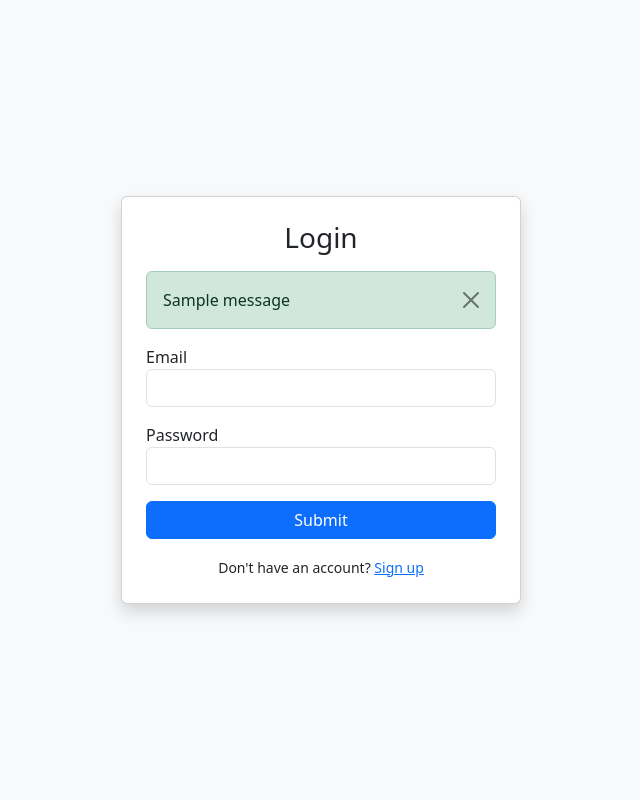
After one commit to delosreyesjohnpaul/URL-Phishing-Detection-System, a Flask app: page /login in a window 1280 px wide. The commit adds this page. Shown: the whole page, without its empty margins (319-959 px from the left). Run offline with Flask 3, Linux system fonts and the light colour scheme; one stand-in notice (Sample message) is shown; parts of the project's set-up code (start-up, migrations or seed data) failed here and were passed over.

Commit message:
add login

```diff
--- a/app.py
+++ b/app.py
@@ -1,38 +1,77 @@
-#importing required libraries
-
-from flask import Flask, request, render_template
+from flask import Flask, render_template, request, redirect, url_for, session, flash
 import numpy as np
-import pandas as pd
-from sklearn import metrics
+import pickle
 import warnings
-import pickle
-warnings.filterwarnings('ignore')
 from feature import FeatureExtraction
 
-file = open("pickle/model.pkl","rb")
-gbc = pickle.load(file)
-file.close()
+warnings.filterwarnings('ignore')
+
+app = Flask(__name__)
+app.secret_key = 'your_secret_key_here'  # Change to a secure random key
+
+# In-memory user store (replace with DB in real app)
+users = {'ian@testuser.com': 'testpass'}
+
+# Load ML model
+with open("pickle/model.pkl", "rb") as file:
+    gbc = pickle.load(file)
 
 
-app = Flask(__name__)
+@app.route("/auth", methods=["POST"])
+def auth():
+    email = request.form['email']
+    password = request.form['password']
+    mode = request.form['form_mode']
+
+    if mode == "signup":
+        confirm = request.form['confirmPassword']
+        if password != confirm:
+            flash("Passwords do not match!", "danger")
+            return redirect(url_for("login"))
+        if email in users:
+            flash("Email already exists!", "warning")
+            return redirect(url_for("login"))
+        users[email] = password
+        flash("Signup successful! You can log in now.", "success")
+        return redirect(url_for("login"))
+
+    elif mode == "login":
+        if email in users and users[email] == password:
+            session['user'] = email
+            return redirect(url_for("index"))
+        else:
+            flash("Invalid email or password", "danger")
+            return redirect(url_for("login"))
+
+
+@app.route("/login")
+def login():
+    return render_template("login.html")
+
+
+@app.route("/logout")
+def logout():
+    session.pop("user", None)
+    flash("You have been logged out.", "info")
+    return redirect(url_for("login"))
+
 
 @app.route("/", methods=["GET", "POST"])
 def index():
+    if "user" not in session:
+        return redirect(url_for("login"))
+
     if request.method == "POST":
-
         url = request.form["url"]
         obj = FeatureExtraction(url)
-        x = np.array(obj.getFeaturesList()).reshape(1,30)
+        x = np.array(obj.getFeaturesList()).reshape(1, 30)
+        y_pred = gbc.predict(x)[0]
+        y_pro_phishing = gbc.predict_proba(x)[0, 0]
+        y_pro_non_phishing = gbc.predict_proba(x)[0, 1]
 
-        y_pred =gbc.predict(x)[0]
-        #1 is safe
-        #-1 is unsafe
-        y_pro_phishing = gbc.predict_proba(x)[0,0]
-        y_pro_non_phishing = gbc.predict_proba(x)[0,1]
-        # if(y_pred ==1 ):
-        pred = "It is {0:.2f} % safe to go ".format(y_pro_phishing*100)
-        return render_template('index.html',xx =round(y_pro_non_phishing,2),url=url )
-    return render_template("index.html", xx =-1)
+        return render_template("index.html", xx=round(y_pro_non_phishing, 2), url=url)
+
+    return render_template("index.html", xx=-1)
 
 
 if __name__ == "__main__":
--- /dev/null
+++ b/templates/login.html
@@ -0,0 +1,66 @@
+<!DOCTYPE html>
+<html lang="en">
+<head>
+  <meta charset="UTF-8">
+  <title>Login / Signup</title>
+  <link href="https://cdn.jsdelivr.net/npm/bootstrap@5.3.0/dist/css/bootstrap.min.css" rel="stylesheet">
+</head>
+<body class="bg-light">
+  <div class="container d-flex justify-content-center align-items-center min-vh-100">
+    <div class="card shadow p-4" style="width: 100%; max-width: 400px;">
+      <h3 class="text-center mb-3" id="form-title">Login</h3>
+
+      <!-- Flash messages -->
+      {% with messages = get_flashed_messages(with_categories=true) %}
+        {% if messages %}
+          {% for category, message in messages %}
+            <div class="alert alert-{{ category }} alert-dismissible fade show" role="alert">
+              {{ message }}
+              <button type="button" class="btn-close" data-bs-dismiss="alert"></button>
+            </div>
+          {% endfor %}
+        {% endif %}
+      {% endwith %}
+
+      <form method="POST" action="/auth">
+        <input type="hidden" id="form-mode" name="form_mode" value="login">
+        <div class="mb-3">
+          <label>Email</label>
+          <input type="email" class="form-control" name="email" required>
+        </div>
+        <div class="mb-3">
+          <label>Password</label>
+          <input type="password" class="form-control" name="password" required>
+        </div>
+        <div class="mb-3 d-none" id="confirm-password-group">
+          <label>Confirm Password</label>
+          <input type="password" class="form-control" name="confirmPassword">
+        </div>
+        <button type="submit" class="btn btn-primary w-100">Submit</button>
+      </form>
+      <div class="text-center mt-3">
+        <small id="toggle-text">Don't have an account? <a href="#" id="toggle-form-link">Sign up</a></small>
+      </div>
+    </div>
+  </div>
+
+  <script>
+    const formMode = document.getElementById('form-mode');
+    const confirmPasswordGroup = document.getElementById('confirm-password-group');
+    const toggleText = document.getElementById('toggle-text');
+    const formTitle = document.getElementById('form-title');
+    let isLogin = true;
+
+    toggleText.addEventListener('click', function (e) {
+      e.preventDefault();
+      isLogin = !isLogin;
+      formMode.value = isLogin ? "login" : "signup";
+      formTitle.textContent = isLogin ? "Login" : "Sign Up";
+      confirmPasswordGroup.classList.toggle("d-none", isLogin);
+      toggleText.innerHTML = isLogin ?
+        `Don't have an account? <a href="#" id="toggle-form-link">Sign up</a>` :
+        `Already have an account? <a href="#" id="toggle-form-link">Login</a>`;
+    });
+  </script>
+</body>
+</html>
```
Also changed, not shown: index.html (added, +59 -0 lines), requirements.txt (+10 -10 lines), static/styles.css (+23 -1 lines), templates/index.html (+4 -6 lines).
